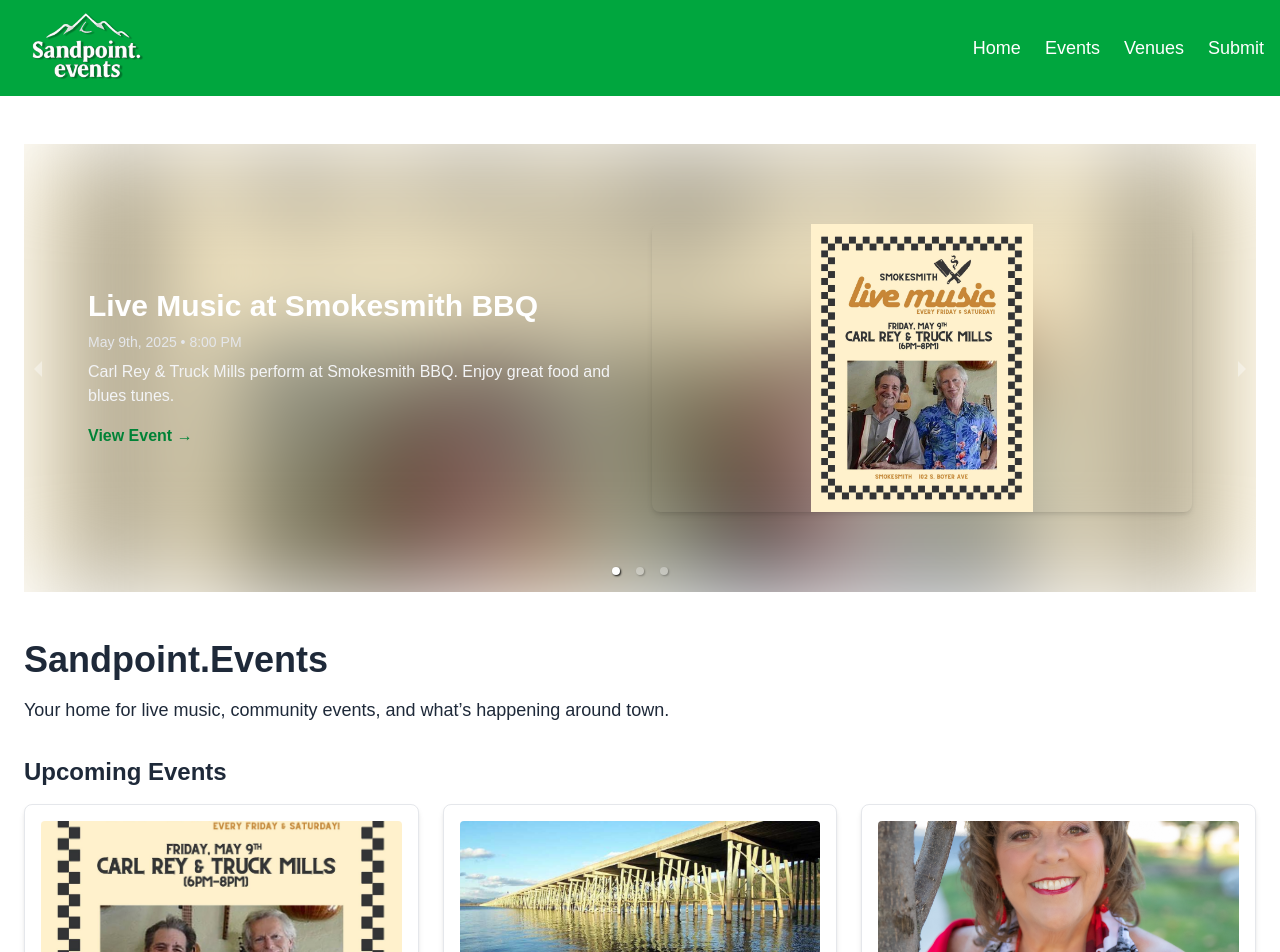
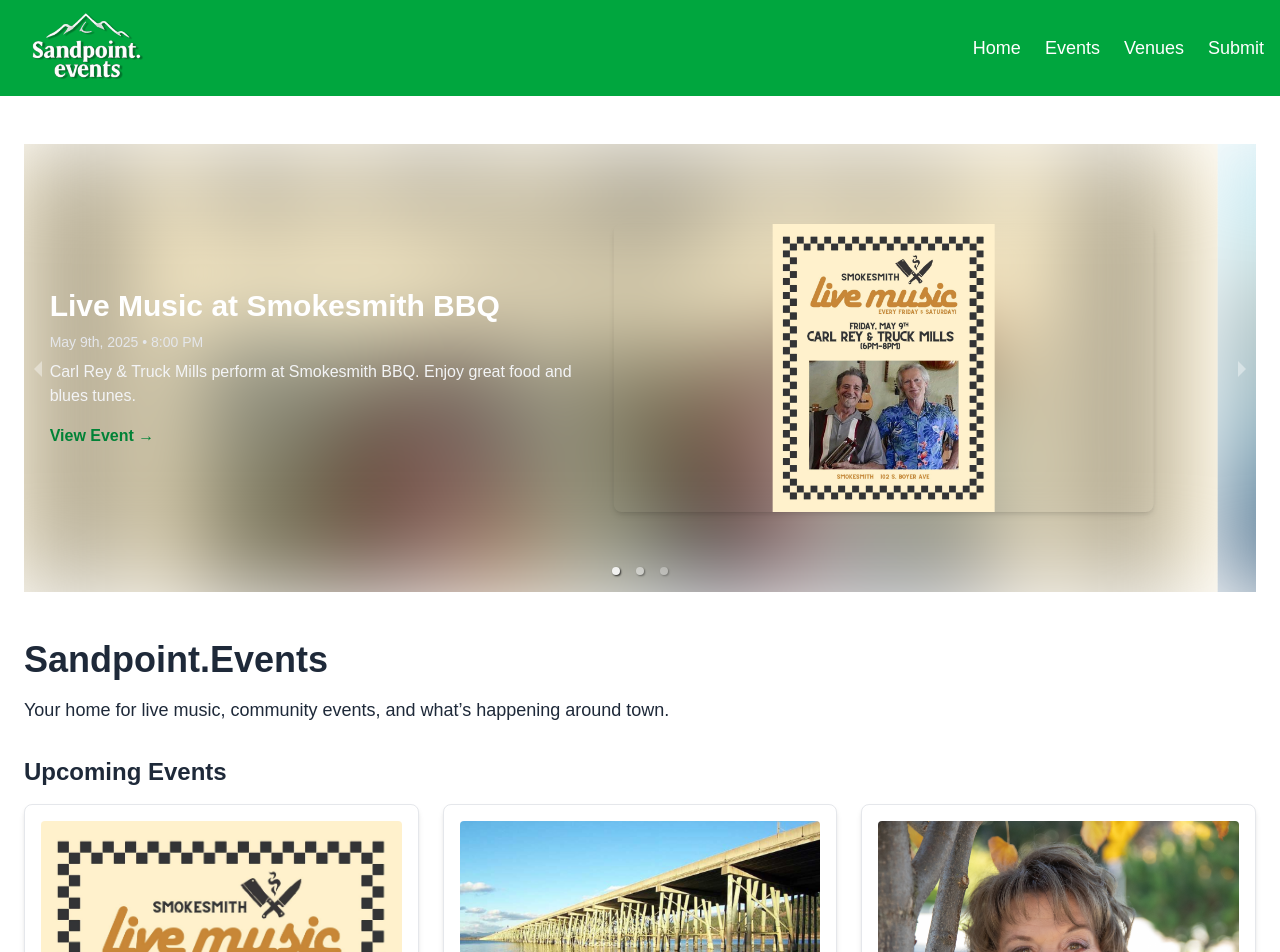
Before and after one commit to Biobeat2727/sandpoint.events, a Next.js app: page / in a window 1280 px wide. Shown: the top 952 px of the page. Built offline with nearby package versions, Linux system fonts and the light colour scheme.

Commit message:
Fix horizontal overflow issue on mobile and improve responsiveness

```diff
--- a/styles/globals.css
+++ b/styles/globals.css
@@ -19,9 +19,47 @@
   }
 }
 
+html, body {
+  overflow-x: hidden; /* Prevent horizontal overflow */
+  margin: 0;
+  padding: 0;
+}
+
 body {
-  overflow-x: hidden;
   background: var(--background);
   color: var(--foreground);
   font-family: Arial, Helvetica, sans-serif;
+  max-width: 100vw; /* Ensure the body doesn't exceed the viewport width */
 }
+
+/* Make sure images are fully responsive */
+img {
+  max-width: 100%; /* Prevent overflow */
+  height: auto; /* Maintain aspect ratio */
+}
+
+/* Ensure containers and elements don't overflow */
+.container, .content {
+  max-width: 100%; /* Prevent any container from overflowing */
+}
+
+/* Ensure Flex and Grid containers are responsive */
+.flex-container, .grid-container {
+  max-width: 100%; /* Prevent overflow */
+  width: 100%; /* Ensure full width on smaller screens */
+}
+
+/* Mobile-first adjustments: Allow flexibility on small screens */
+@media (max-width: 768px) {
+  .card {
+    width: 100%; /* Ensure cards take full width on mobile */
+  }
+}
+
+/* Dark mode styles */
+@media (prefers-color-scheme: dark) {
+  body {
+    background: var(--background);
+    color: var(--foreground);
+  }
+}
```
